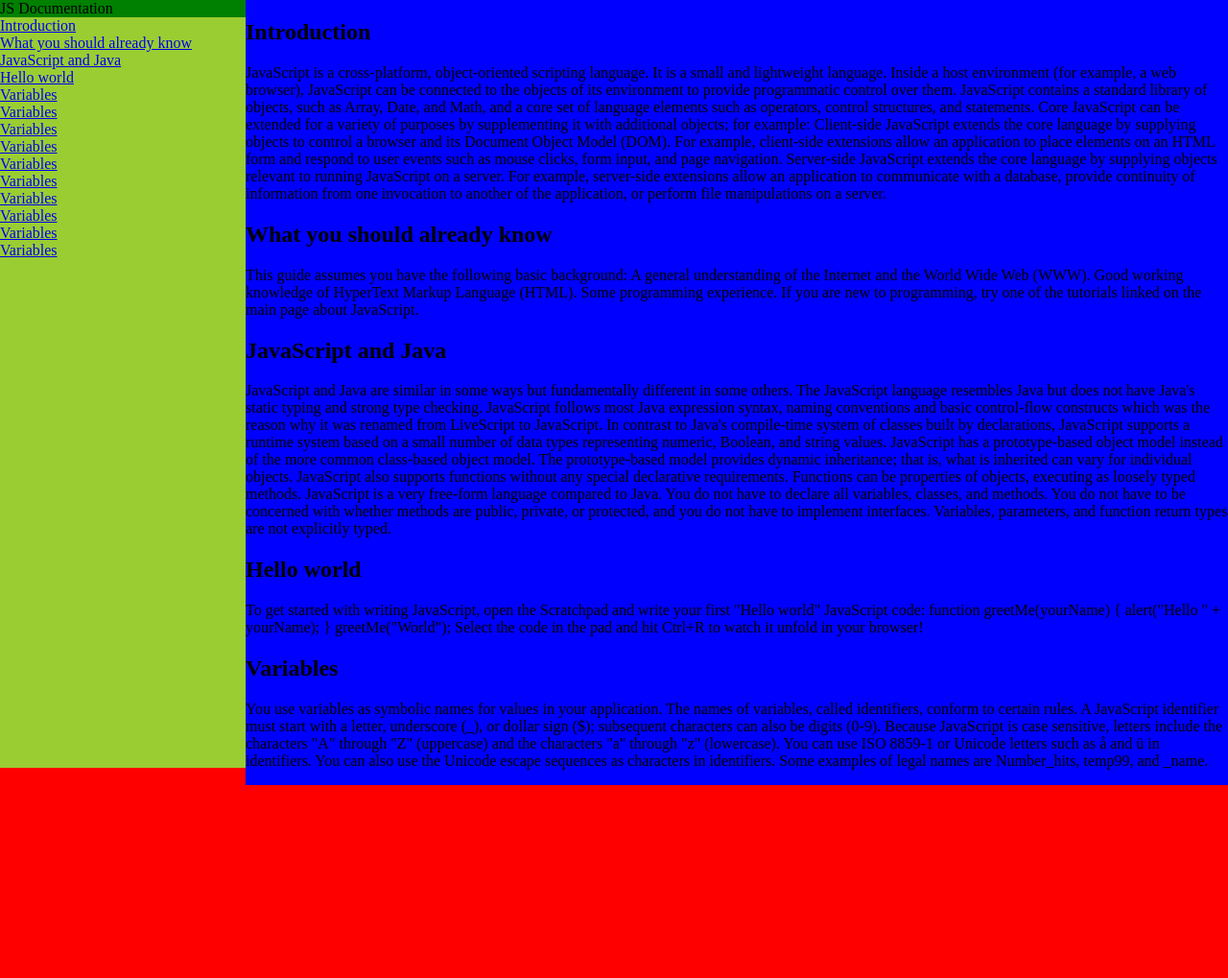
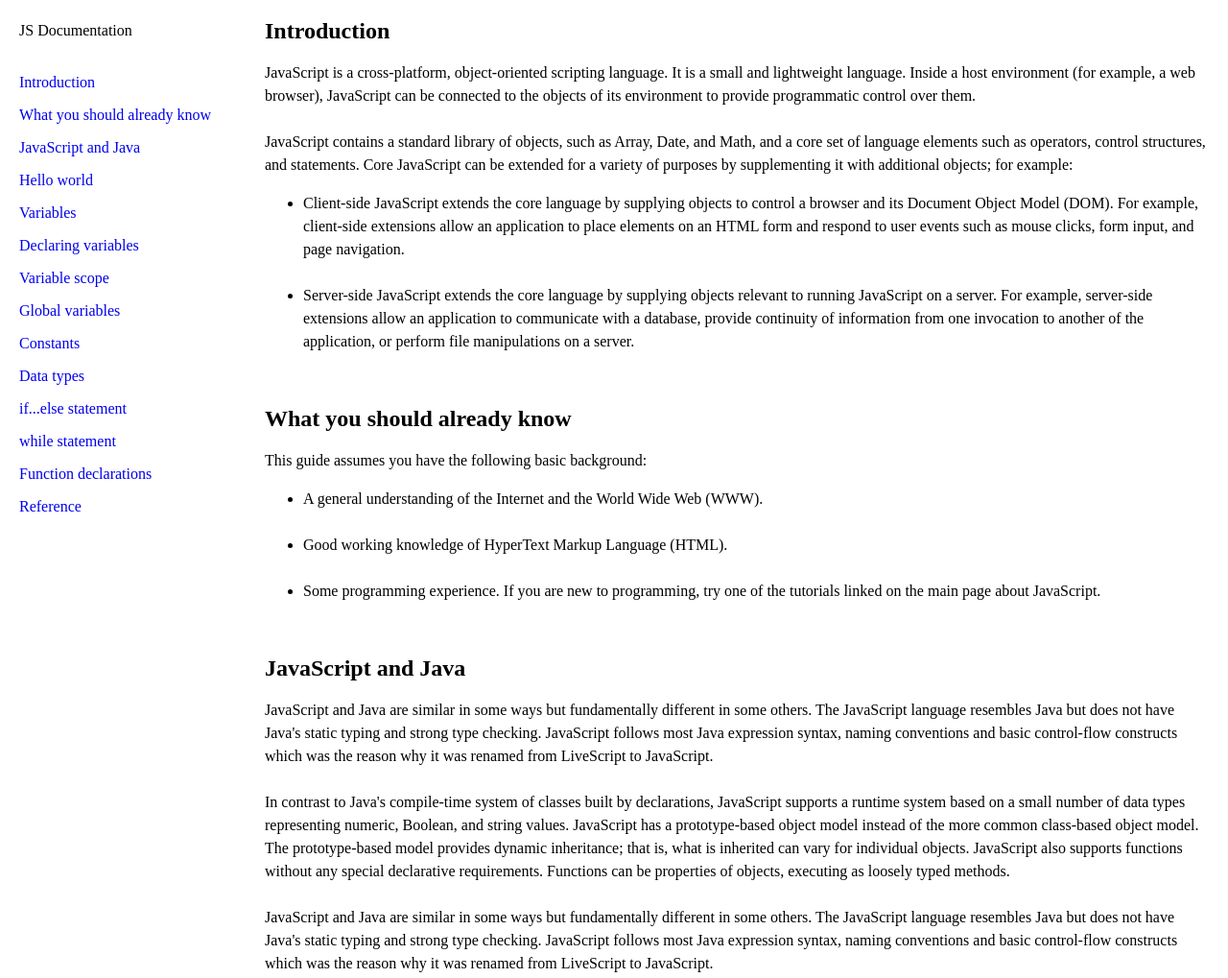
Before and after one commit to siuhangw/freecodecamp, a plain HTML site: page 01_Responsive_Web_Design_Certification/Build_a_Technical_Documentation_Page/index.html in a window 1280 px wide. Shown: the top 1019 px of the page at 96% size. Before the commit the page ends 818 px from the top, so only its background shows below. Drawn offline with Linux system fonts and the light colour scheme.

Commit message:
Build a Technical Document cont

```diff
--- a/01_Responsive_Web_Design_Certification/Build_a_Technical_Documentation_Page/index.html
+++ b/01_Responsive_Web_Design_Certification/Build_a_Technical_Documentation_Page/index.html
@@ -8,27 +8,19 @@
       <header>JS Documentation</header>
       <ul>
         <li><a href="#introduction" class="nav-link">Introduction</a></li>
-        <li>
-          <a href="#what_you_should_already_know" class="nav-link"
-            >What you should already know</a
-          >
-        </li>
-        <li>
-          <a href="#javascript_and_java" class="nav-link"
-            >JavaScript and Java</a
-          >
-        </li>
+        <li><a href="#what_you_should_already_know" class="nav-link">What you should already know</a></li>
+        <li><a href="#javascript_and_java" class="nav-link">JavaScript and Java</a></li>
         <li><a href="#hello_world" class="nav-link">Hello world</a></li>
         <li><a href="#variables" class="nav-link">Variables</a></li>
-        <li><a href="#variables" class="nav-link">Variables</a></li>
-        <li><a href="#variables" class="nav-link">Variables</a></li>
-        <li><a href="#variables" class="nav-link">Variables</a></li>
-        <li><a href="#variables" class="nav-link">Variables</a></li>
-        <li><a href="#variables" class="nav-link">Variables</a></li>
-        <li><a href="#variables" class="nav-link">Variables</a></li>
-        <li><a href="#variables" class="nav-link">Variables</a></li>
-        <li><a href="#variables" class="nav-link">Variables</a></li>
-        <li><a href="#variables" class="nav-link">Variables</a></li>
+        <li><a href="#variables" class="nav-link">Declaring variables</a></li>
+        <li><a href="#variables" class="nav-link">Variable scope</a></li>
+        <li><a href="#variables" class="nav-link">Global variables</a></li>
+        <li><a href="#variables" class="nav-link">Constants</a></li>
+        <li><a href="#variables" class="nav-link">Data types</a></li>
+        <li><a href="#variables" class="nav-link">if...else statement</a></li>
+        <li><a href="#variables" class="nav-link">while statement</a></li>
+        <li><a href="#variables" class="nav-link">Function declarations</a></li>
+        <li><a href="#variables" class="nav-link">Reference</a></li>
       </ul>
     </nav>
     <main id="main-doc">
@@ -38,85 +30,76 @@
           JavaScript is a cross-platform, object-oriented scripting language. It
           is a small and lightweight language. Inside a host environment (for
           example, a web browser), JavaScript can be connected to the objects of
-          its environment to provide programmatic control over them. JavaScript
-          contains a standard library of objects, such as Array, Date, and Math,
-          and a core set of language elements such as operators, control
-          structures, and statements. Core JavaScript can be extended for a
-          variety of purposes by supplementing it with additional objects; for
-          example: Client-side JavaScript extends the core language by supplying
-          objects to control a browser and its Document Object Model (DOM). For
-          example, client-side extensions allow an application to place elements
-          on an HTML form and respond to user events such as mouse clicks, form
-          input, and page navigation. Server-side JavaScript extends the core
-          language by supplying objects relevant to running JavaScript on a
-          server. For example, server-side extensions allow an application to
-          communicate with a database, provide continuity of information from
-          one invocation to another of the application, or perform file
-          manipulations on a server.
+          its environment to provide programmatic control over them.
+        </p></br>
+        <p>
+          JavaScript contains a standard library of objects, such as Array,
+          Date, and Math, and a core set of language elements such as operators,
+          control structures, and statements. Core JavaScript can be extended
+          for a variety of purposes by supplementing it with additional objects;
+          for example:
         </p>
+        <ul>
+          <li><p>Client-side JavaScript extends the core language by supplying objects to control a browser and its Document Object Model (DOM). For example, client-side extensions allow an application to place elements on an HTML form and respond to user events such as mouse clicks, form input, and page navigation.</p></li>
+        </br>
+          <li><p>Server-side JavaScript extends the core language by supplying objects relevant to running JavaScript on a server. For example, server-side extensions allow an application to communicate with a database, provide continuity of information from one invocation to another of the application, or perform file manipulations on a server.</p></li>
+        </ul>
       </section>
       <section id="main-section">
         <header id="what_you_should_already_know">
           <h2>What you should already know</h2>
         </header>
         <p>
-          This guide assumes you have the following basic background: A general
-          understanding of the Internet and the World Wide Web (WWW). Good
-          working knowledge of HyperText Markup Language (HTML). Some
-          programming experience. If you are new to programming, try one of the
-          tutorials linked on the main page about JavaScript.
+          This guide assumes you have the following basic background:
         </p>
+        <ul>
+          <li>A general understanding of the Internet and the World Wide Web (WWW).</li>
+        </br>
+          <li>Good working knowledge of HyperText Markup Language (HTML).</li>
+        </br>
+          <li>Some programming experience. If you are new to programming, try one of the tutorials linked on the main page about JavaScript.</li>
+        </ul>
       </section>
-
       <section id="main-section">
         <header id="javascript_and_java"><h2>JavaScript and Java</h2></header>
         <p>
-          JavaScript and Java are similar in some ways but fundamentally
-          different in some others. The JavaScript language resembles Java but
-          does not have Java's static typing and strong type checking.
-          JavaScript follows most Java expression syntax, naming conventions and
-          basic control-flow constructs which was the reason why it was renamed
-          from LiveScript to JavaScript. In contrast to Java's compile-time
-          system of classes built by declarations, JavaScript supports a runtime
-          system based on a small number of data types representing numeric,
-          Boolean, and string values. JavaScript has a prototype-based object
-          model instead of the more common class-based object model. The
-          prototype-based model provides dynamic inheritance; that is, what is
-          inherited can vary for individual objects. JavaScript also supports
-          functions without any special declarative requirements. Functions can
-          be properties of objects, executing as loosely typed methods.
-          JavaScript is a very free-form language compared to Java. You do not
-          have to declare all variables, classes, and methods. You do not have
-          to be concerned with whether methods are public, private, or
-          protected, and you do not have to implement interfaces. Variables,
-          parameters, and function return types are not explicitly typed.
+          JavaScript and Java are similar in some ways but fundamentally different in some others. The JavaScript language resembles Java but does not have Java's static typing and strong type checking. JavaScript follows most Java expression syntax, naming conventions and basic control-flow constructs which was the reason why it was renamed from LiveScript to JavaScript.
+        </p>
+      </br>
+        <p>
+          In contrast to Java's compile-time system of classes built by declarations, JavaScript supports a runtime system based on a small number of data types representing numeric, Boolean, and string values. JavaScript has a prototype-based object model instead of the more common class-based object model. The prototype-based model provides dynamic inheritance; that is, what is inherited can vary for individual objects. JavaScript also supports functions without any special declarative requirements. Functions can be properties of objects, executing as loosely typed methods.
+        </p>
+      </br>
+        <p>
+          JavaScript and Java are similar in some ways but fundamentally different in some others. The JavaScript language resembles Java but does not have Java's static typing and strong type checking. JavaScript follows most Java expression syntax, naming conventions and basic control-flow constructs which was the reason why it was renamed from LiveScript to JavaScript.
         </p>
       </section>
-
       <section id="main-section">
         <header id="hello_world"><h2>Hello world</h2></header>
         <p>
-          To get started with writing JavaScript, open the Scratchpad and write
-          your first "Hello world" JavaScript code: function greetMe(yourName) {
-          alert("Hello " + yourName); } greetMe("World"); Select the code in the
-          pad and hit Ctrl+R to watch it unfold in your browser!
+          To get started with writing JavaScript, open the Scratchpad and write your first "Hello world" JavaScript code:
+        </p>
+      </br>
+        <code>
+          function greetMe(yourName) {
+            alert("Hello " + yourName);
+          }
+          greetMe("World");
+        </code>
+      </br>
+        <p>
+          Select the code in the pad and hit Ctrl+R to watch it unfold in your browser!
         </p>
       </section>
-
       <section id="variables">
         <header id="variables"><h2>Variables</h2></header>
         <p>
-          You use variables as symbolic names for values in your application.
-          The names of variables, called identifiers, conform to certain rules.
-          A JavaScript identifier must start with a letter, underscore (_), or
-          dollar sign ($); subsequent characters can also be digits (0-9).
-          Because JavaScript is case sensitive, letters include the characters
-          "A" through "Z" (uppercase) and the characters "a" through "z"
-          (lowercase). You can use ISO 8859-1 or Unicode letters such as å and ü
-          in identifiers. You can also use the Unicode escape sequences as
-          characters in identifiers. Some examples of legal names are
-          Number_hits, temp99, and _name.
+          You use variables as symbolic names for values in your application. The names of variables, called identifiers, conform to certain rules.
         </p>
+      </br>
+      <p>A JavaScript identifier must start with a letter, underscore (_), or dollar sign ($); subsequent characters can also be digits (0-9). Because JavaScript is case sensitive, letters include the characters "A" through "Z" (uppercase) and the characters "a" through "z" (lowercase).</p>
+    </br>
+    <p>You can use ISO 8859-1 or Unicode letters such as å and ü in identifiers. You can also use the Unicode escape sequences as characters in identifiers. Some examples of legal names are Number_hits, temp99, and _name.</p>
       </section>
     </main>
   </body>
--- a/01_Responsive_Web_Design_Certification/Build_a_Technical_Documentation_Page/style.css
+++ b/01_Responsive_Web_Design_Certification/Build_a_Technical_Documentation_Page/style.css
@@ -1,12 +1,23 @@
 html,
 body {
-  background-color: red;
+  /* background-color: red; */
   margin: 0;
   padding: 0;
+  line-height: 24px;
+}
+h1,
+h2,
+h3,
+h4,
+h5,
+h6,
+p {
+  padding: 0;
+  margin: 0;
 }
 nav {
-  background-color: green;
-  margin: 0;
+  /* background-color: green; */
+  /* padding: 20px; */
   position: fixed;
   top: 0;
   left: 0;
@@ -17,25 +28,42 @@ nav {
   justify-content: flex-start;
   align-items: flex-start;
 }
+nav header {
+  text-align: center;
+  padding: 20px;
+}
 nav ul {
-  background: yellowgreen;
+  /* background: yellowgreen; */
   padding: 0;
   margin: 0;
   width: inherit;
   height: inherit;
-  list-style-type: none;
   overflow: auto;
+}
+nav ul li {
+  padding: 10px 20px 0 20px;
+}
+nav ul li a {
+  text-decoration: none;
+}
+section {
+  box-sizing: border-box;
+  padding: 20px;
+}
+section header {
+  box-sizing: border-box;
+  padding-bottom: 20px;
 }
 @media screen and (max-width: 600px) {
   nav {
     position: absolute;
     width: 100vw;
     height: 200px;
-    background-color: aquamarine;
+    /* background-color: aquamarine; */
   }
 }
 main {
-  background-color: blue;
+  /* background-color: blue; */
   margin: 0;
   padding: 0;
   position: absolute;
@@ -47,10 +75,23 @@ main {
     position: relative;
     top: 200px;
     left: 0;
-    background-color: purple;
+    /* background-color: purple; */
   }
 }
 header {
   margin: 0;
   padding: 0;
 }
+code {
+  background-color: #f7f7f7;
+  display: block;
+  line-height: 2;
+  padding: 15px;
+  margin: 10px;
+  text-align: left;
+  white-space: pre;
+  /* word-break: normal; */
+  /* word-wrap: normal; */
+  /* position: relative; */
+  /* border-radius: 5px; */
+}
```
